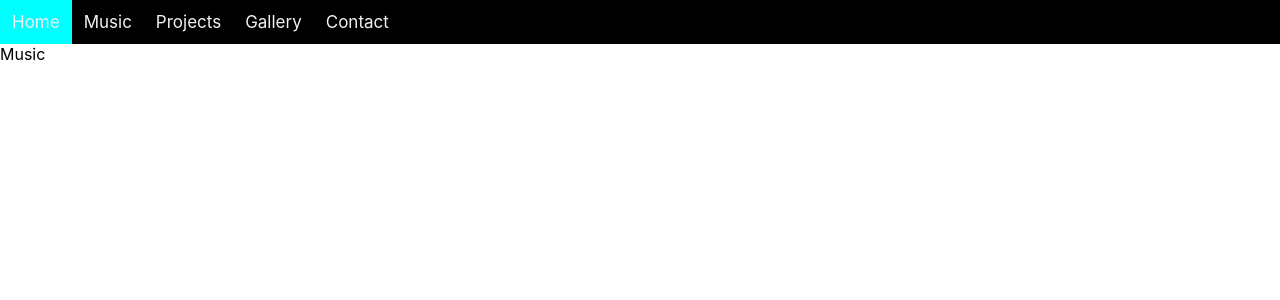
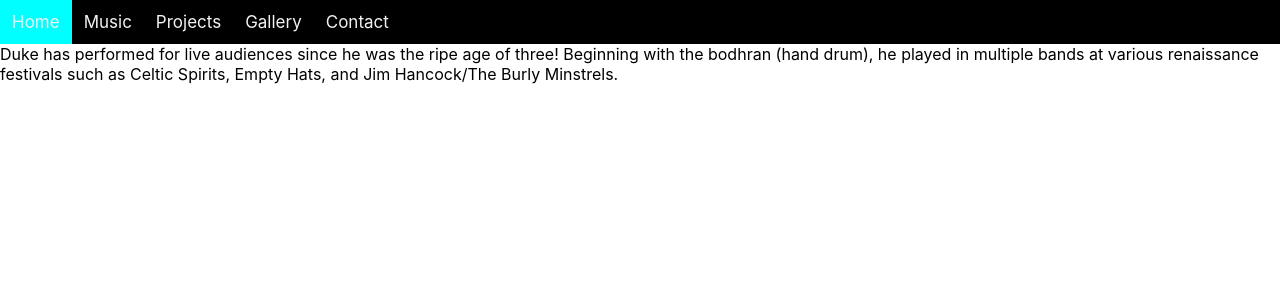
Before and after one commit to Duke1014/my-website, a React (Create React App) app: page /music in a window 1280 px wide. Shown: the top 300 px of the page. Built offline with nearby package versions, Linux system fonts and the light colour scheme.

Commit message:
added info to music

```diff
--- a/src/Music.js
+++ b/src/Music.js
@@ -5,7 +5,7 @@ export default function Music() {
   return (
     <div>
         <Navbar />
-        Music
+        Duke has performed for live audiences since he was the ripe age of three! Beginning with the bodhran (hand drum), he played in multiple bands at various renaissance festivals such as Celtic Spirits, Empty Hats, and Jim Hancock/The Burly Minstrels.
     </div>
   )
 }
```
